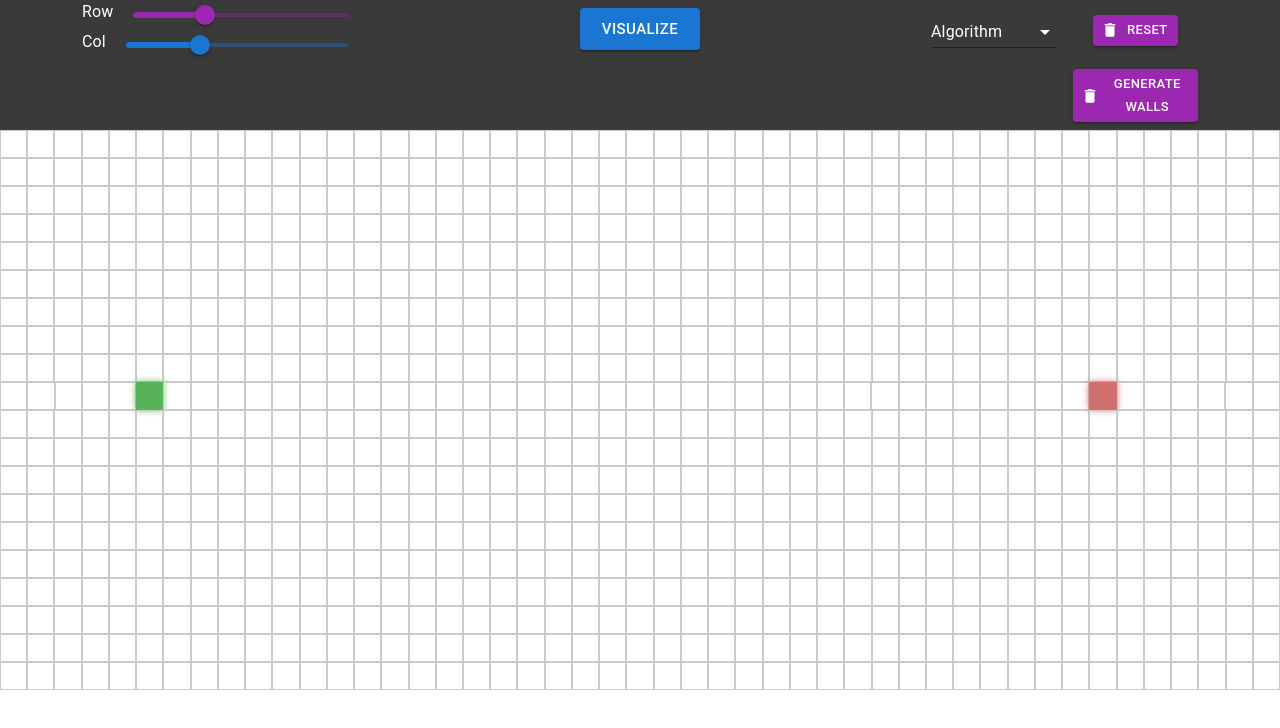
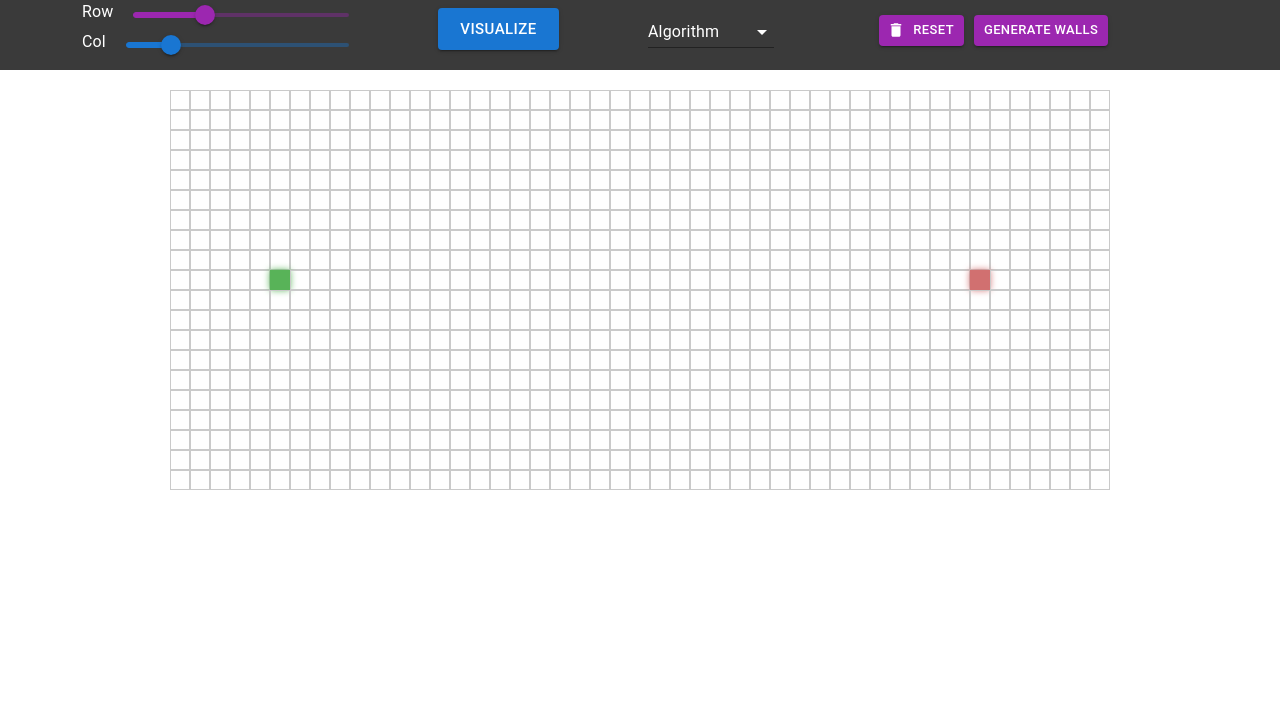
Before and after one commit to lukeypap/path-finder, a React (Create React App) app: page / in a window 1280 px wide. Shown: the top 728 px of the page. Built offline with nearby package versions, Linux system fonts and the light colour scheme.

Commit message:
fixed some minor styling and made the nodes smaller

```diff
--- a/src/components/InfoPanel.jsx
+++ b/src/components/InfoPanel.jsx
@@ -13,14 +13,7 @@ const StyledButton = styled(Button)`
   }
 `;
 
-const InfoPanel = ({
-  startAlgorithm,
-  startDijkstra,
-  startRecurseWalls,
-  resetBoard,
-  handleSliderChangeCol,
-  handleSliderChangeRow,
-}) => {
+const InfoPanel = ({ startAlgorithm, startDijkstra, startRecurseWalls, resetBoard, handleSliderChangeCol, handleSliderChangeRow }) => {
   const [selectedAlgorithm, setSelectedAlgorithm] = useState();
   const options = [
     {
@@ -45,11 +38,11 @@ const InfoPanel = ({
   };
 
   return (
-    <div style={{ backgroundColor: "#3a3a3a", marginTop: "0px", borderRadius: "0px" }}>
+    <div style={{ backgroundColor: "#3a3a3a", marginTop: "0px", borderRadius: "0px", paddingBottom: "10px", marginBottom: "20px" }}>
       <Container>
         <Grid container spacing={2} columns={16}>
           <Grid item xs={4}>
-            <div style={{ display: "flex" }}>
+            <div style={{ display: "flex", alignItems: "center", justifyContent: "center" }}>
               <Typography gutterBottom color="white">
                 Row
               </Typography>
@@ -73,28 +66,21 @@ const InfoPanel = ({
                 aria-label="Default"
                 valueLabelDisplay="auto"
                 min={5}
-                max={50}
+                max={80}
                 onChange={handleSliderChangeCol}
                 style={{ marginLeft: "20px" }}
               />
             </div>
           </Grid>
-          <Grid item xs={8}>
+          <Grid item xs={4}>
             <StyledButton onClick={handleVisualizeOptions} size="large" variant="contained">
               Visualize
             </StyledButton>
           </Grid>
           <Grid item xs={2}>
-            <DropDown
-              name="Algorithm"
-              label="Algorithm"
-              onChange={handleInput}
-              options={options}
-              value={options.id}
-              color="white"
-            />
+            <DropDown name="Algorithm" label="Algorithm" onChange={handleInput} options={options} value={options.id} color="white" />
           </Grid>
-          <Grid item xs={2}>
+          <Grid item xs={6}>
             <StyledButton
               size="small"
               onClick={() => resetBoard()}
@@ -109,9 +95,8 @@ const InfoPanel = ({
               size="small"
               onClick={startRecurseWalls}
               variant="contained"
-              startIcon={<Delete />}
               color="secondary"
-              style={{ marginTop: "15px" }}
+              style={{ marginTop: "15px", marginLeft: "10px" }}
             >
               Generate Walls
             </StyledButton>
--- a/src/components/Node/Node.css
+++ b/src/components/Node/Node.css
@@ -90,29 +90,29 @@
 }
 
 .emptyNode {
-  width: 28px;
-  height: 28px;
+  width: 20px;
+  height: 20px;
   border: 0.5px solid #cacaca;
 }
 
 .wallNode {
-  width: 28px;
-  height: 28px;
+  width: 20px;
+  height: 20px;
   background-color: #646464;
   box-shadow: 0px 0px 6px 0px rgba(0, 0, 0, 0.8);
   animation: grow 0.1s linear;
 }
 
 .startNode {
-  width: 28px;
-  height: 28px;
+  width: 20px;
+  height: 20px;
   background-color: #58b358;
   box-shadow: 0px 0px 7px 0px #58b358;
 }
 
 .finishNode {
-  width: 28px;
-  height: 28px;
+  width: 20px;
+  height: 20px;
   background-color: #d17070;
   box-shadow: 0px 0px 7px 0px #d17070;
 }
--- a/src/components/Node/Node.jsx
+++ b/src/components/Node/Node.jsx
@@ -21,29 +21,29 @@ const grow = keyframes`
 `;
 
 const Box = styled.span`
-  width: 28px;
-  height: 28px;
+  width: 20px;
+  height: 20px;
   border: 0.5px solid #cacaca;
 `;
 
 const Wall = styled.span`
-  width: 28px;
-  height: 28px;
+  width: 20px;
+  height: 20px;
   background-color: #646464;
   box-shadow: 0px 0px 6px 0px rgba(0, 0, 0, 0.8);
   animation: ${grow} 0.1s linear;
 `;
 
 const StartNode = styled.span`
-  width: 28px;
-  height: 28px;
+  width: 20px;
+  height: 20px;
   background-color: #58b358;
   box-shadow: 0px 0px 7px 0px #58b358;
 `;
 
 const FinishNode = styled.span`
-  width: 28px;
-  height: 28px;
+  width: 20px;
+  height: 20px;
   background-color: #d17070;
   box-shadow: 0px 0px 7px 0px #d17070;
 `;
```
